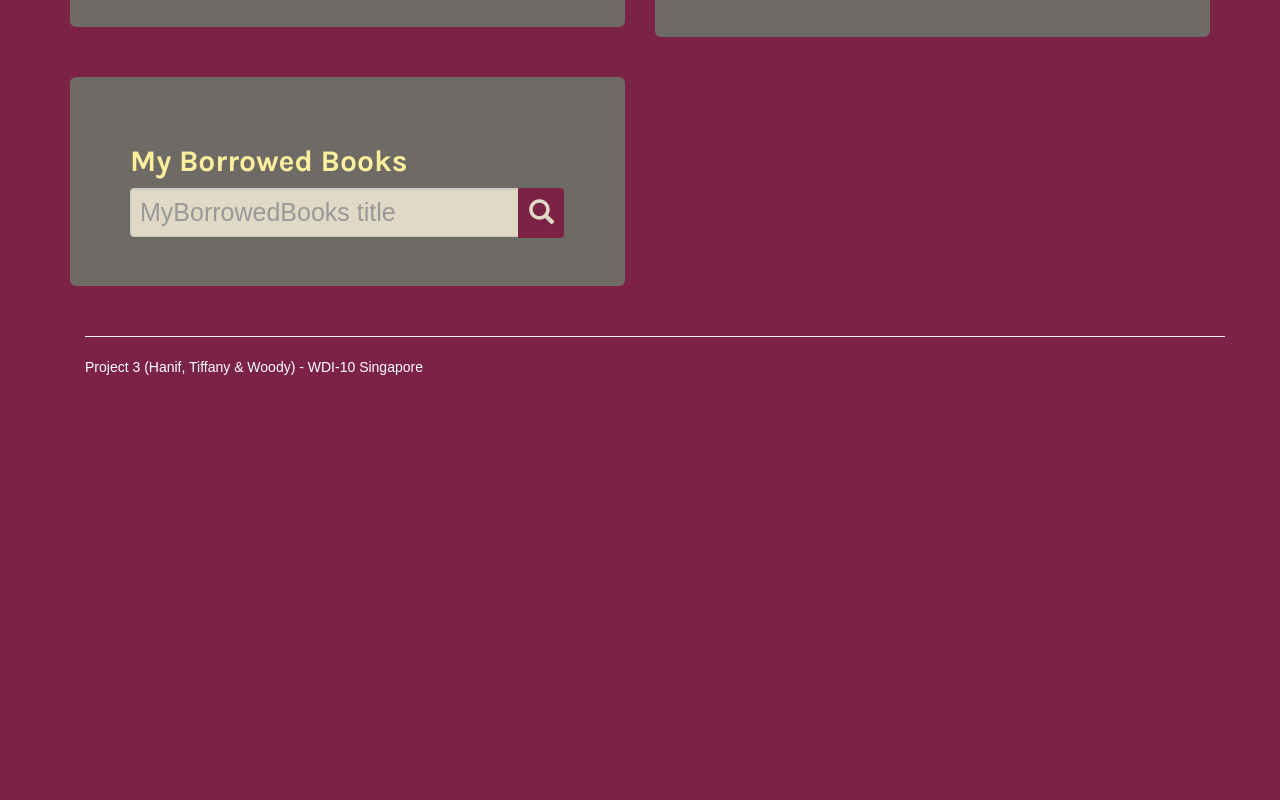
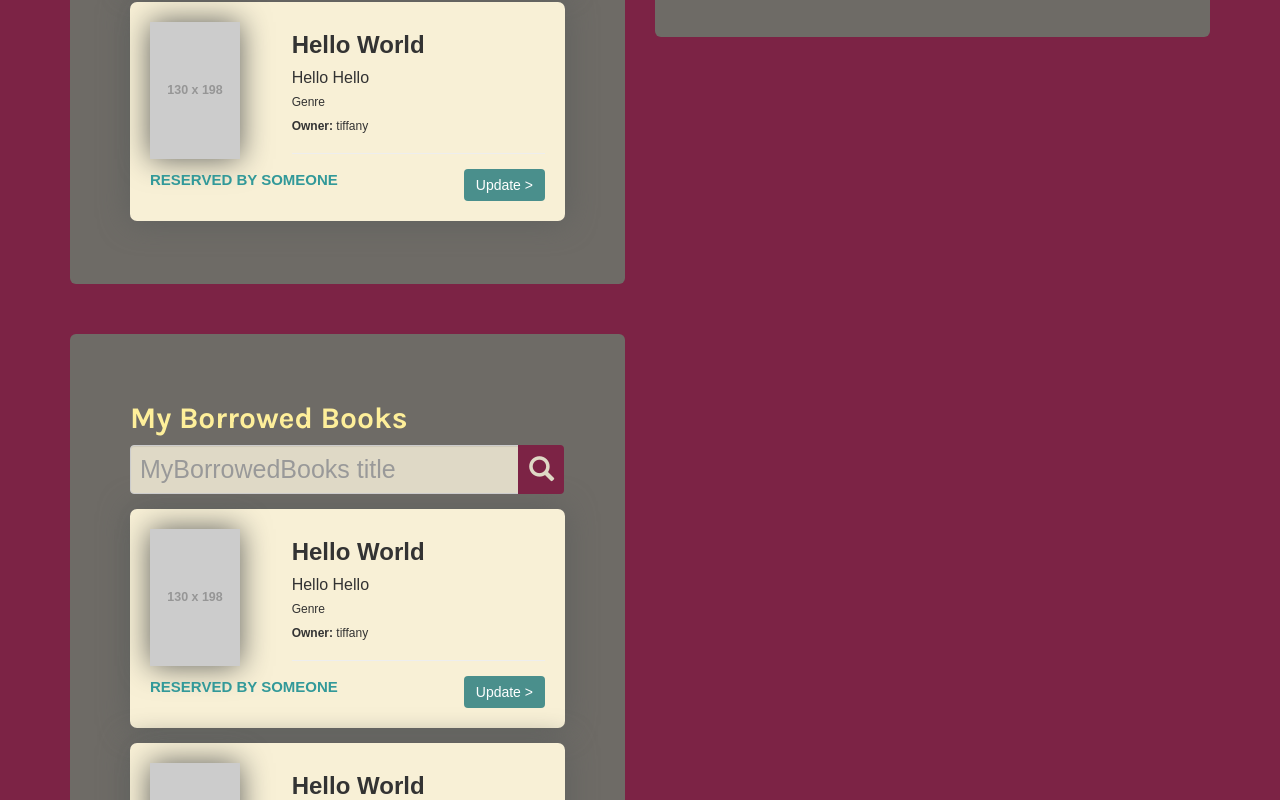
Before and after one commit to claussian/wdi-project-3-frontend, a React (Create React App) app: page /mybooks in a window 1280 px wide. Shown: the part 760-1560 px from the top of the page. Before the commit the page ends 1147 px from the top, so only its background shows below. Built offline with nearby package versions, Linux system fonts and the light colour scheme; no server answers; a web font is replaced by a local one.

Commit message:
components for mysharedbook and myreservedbooks created

```diff
--- a/src/Components/MyBookListItem/MyBookListItem.css
+++ b/src/Components/MyBookListItem/MyBookListItem.css
@@ -16,44 +16,32 @@
   position: relative;
   -webkit-transition: all 0.5s;
   transition: all 0.5s;
+  margin-right: 10px;
 }
 
   .booklistitem-thumbnail img {
     position: relative;
-    min-width: 1vh;
-    max-width: 5vh;
+    max-width: 7vw;
+    min-width: 5vw;
     box-shadow: 0px 0px 30px rgba(94,96,94,1);
   }
 
 .booklistitem-info {
-  max-height: 7vh;
-  margin-top: 0px;
-  padding-top: 0px;
-  margin-bottom: 0;
-  padding-bottom: 0;
   position: relative;
-  top: -15px;
+  top: -10px;
 }
 
   .booklistitem-info h3 {
-    font-size: 1.3vh;
+    font-size: 3vh;
     font-weight: bold;
-    margin-top: 30px;
   }
 
   .booklistitem-info h4 {
-    font-size: 1vh;
-    margin-top: 0px;
+    font-size: 2vh;
   }
 
   .booklistitem-info h5 {
-    font-size: 0.8vh;
-    margin-top: 0px;
-  }
-
-  .booklistitemreview {
-    color: black;
-    font-size: 0.5vh;
+    font-size: 1.5vh;
   }
 
 .booklistitem-footer-line {
@@ -71,8 +59,7 @@
 .booklistitem-reserved-msg {
   text-transform: uppercase;
   font-weight: bold;
-  font-size: 0.8vh;
-  margin-top: 15px;
+  font-size: 15px;
   color: #329999;
 }
 
--- a/src/Components/MyBookListItem/MyBookListItem.js
+++ b/src/Components/MyBookListItem/MyBookListItem.js
@@ -20,12 +20,12 @@ class MyBookListItem extends Component {
     return (
       <div className="row booklistitem-container">
         <div className="row">
-          <div className="col-lg-4 col-md-4 col-sm-12 col-xs-12 booklistitem-left">
+          <div className="col-lg-4 col-md-12 col-sm-12 col-xs-12 booklistitem-left">
             <span className="booklistitem-thumbnail">
               <img src="http://via.placeholder.com/130x198" alt="..." />
             </span>
           </div>
-          <div className="col-lg-8 col-md-8 col-sm-12 col-xs-12 booklistitem-info">
+          <div className="col-lg-8 col-md-12 col-sm-12 col-xs-12 booklistitem-info">
             <h3>{this.props.title}</h3>
             <h4>{this.props.author}</h4>
             <h5>{this.props.genre}</h5>
--- a/src/Components/MyBorrowedBooks/MyBorrowedBooks.js
+++ b/src/Components/MyBorrowedBooks/MyBorrowedBooks.js
@@ -3,6 +3,9 @@ import React, { Component } from 'react';
 
 //Importing static assets (i.e. stylesheets, images)
 import './MyBorrowedBooks.css';
+
+//Importing React Components
+import MyBookListItem from '../MyBookListItem/MyBookListItem';
 
 console.log("Start of Component MyBorrowedBooks.js.");
 
@@ -26,6 +29,11 @@ class MyBorrowedBooks extends Component {
               </span>
             </div>
           </div>
+          <div className="row">
+            <MyBookListItem id="id" title="Hello World" author="Hello Hello" genre="Genre" ownerusername="tiffany" review="a review goes here" reservedBy="hanif"/>
+            <MyBookListItem id="id" title="Hello World" author="Hello Hello" genre="Genre" ownerusername="tiffany" review="a review goes here" reservedBy="hanif"/>
+            <MyBookListItem id="id" title="Hello World" author="Hello Hello" genre="Genre" ownerusername="tiffany" review="a review goes here" reservedBy="hanif"/>
+          </div>
         </header>
       </div>
     );
```
